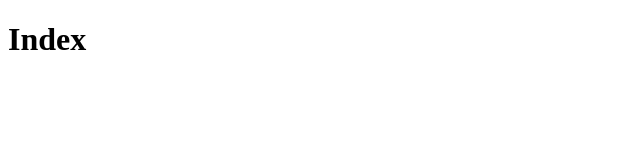
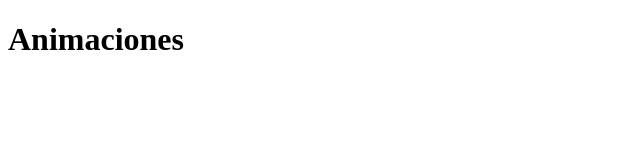
Before and after one commit to JesicaRomano/repoJuevesLau2, a plain HTML site: page index.html in a window 1280 px wide. Shown: the whole page, without its empty margins (0-640 px from the left). Drawn offline with Linux system fonts and the light colour scheme.

Commit message:
subida de animaciones

```diff
--- a/index.html
+++ b/index.html
@@ -7,6 +7,6 @@
     <title>Document</title>
 </head>
 <body>
-    <h1>Index</h1>
+    <h1>Animaciones</h1>
 </body>
 </html>
```
Also changed, not shown: img/Git-logo.png (added), img/captura-de-pantalla-trafico-pago.jpg (added), img/flor.svg (added), img/google-servidores-7-1-1024x682.jpg (added), img/insomnio.jpg (added), img/jerarquía de archivos.JPG (added), img/jpg png gif.jpg (added), img/mariposa.svg (added).
